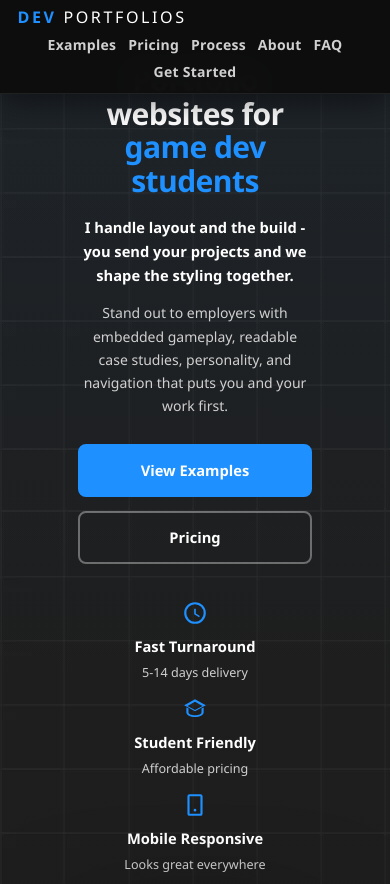
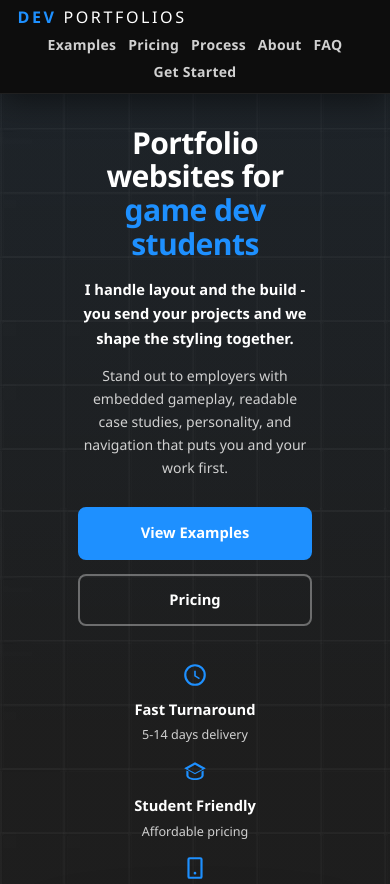
Before and after one commit to JackIGuess/DevPortfolios, a plain HTML site: page index.html in a window 390 px wide. Shown: the top 884 px of the page. Drawn offline with Linux system fonts and the light colour scheme.

Commit message:
Mobile Compatibility

```diff
--- a/index.html
+++ b/index.html
@@ -533,6 +533,7 @@
   </div>
 </div>
 
+<script src="js/header-offset.js"></script>
 <script src="js/showcase-slider.js" defer></script>
 <script src="js/pricing-cards.js" defer></script>
 <script src="js/faq-accordion.js" defer></script>
--- /dev/null
+++ b/js/header-offset.js
@@ -0,0 +1,38 @@
+(function () {
+  if (!document.body.classList.contains("service-site")) return;
+
+  const header = document.querySelector(".site-header");
+  if (!header) return;
+
+  const mobileQuery = window.matchMedia("(max-width: 640px)");
+
+  function clearOffset() {
+    document.body.style.removeProperty("--site-header-offset");
+    document.documentElement.style.removeProperty("scroll-padding-top");
+  }
+
+  function syncHeaderOffset() {
+    if (!mobileQuery.matches) {
+      clearOffset();
+      return;
+    }
+
+    const height = Math.ceil(header.getBoundingClientRect().height);
+    document.body.style.setProperty("--site-header-offset", `${height}px`);
+    document.documentElement.style.setProperty("scroll-padding-top", `${height}px`);
+  }
+
+  syncHeaderOffset();
+  window.addEventListener("resize", syncHeaderOffset);
+  window.addEventListener("load", syncHeaderOffset);
+  mobileQuery.addEventListener("change", syncHeaderOffset);
+
+  if (document.fonts && document.fonts.ready) {
+    document.fonts.ready.then(syncHeaderOffset);
+  }
+
+  if (typeof ResizeObserver !== "undefined") {
+    const observer = new ResizeObserver(syncHeaderOffset);
+    observer.observe(header);
+  }
+})();
--- a/style.css
+++ b/style.css
@@ -1324,13 +1324,15 @@ video.case-media {
    ============================================================= */
 html:has(body.service-site) {
   font-size: 87.5%;
+  scroll-padding-top: 4.5rem;
 }
 
 body.service-site {
   overflow-x: hidden;
   overflow-y: auto;
-  padding-top: var(--site-header-h);
   --site-header-h: 4.5rem;
+  --site-header-offset: var(--site-header-h);
+  padding-top: var(--site-header-offset);
 }
 
 .skip-link {
@@ -1476,7 +1478,7 @@ body.service-site {
 }
 
 .service-section--hero {
-  min-height: calc(100vh - var(--site-header-h));
+  min-height: calc(100vh - var(--site-header-offset));
   padding-top: 0;
   padding-bottom: clamp(2rem, 4vh, 3rem);
   border-bottom-width: 4px;
@@ -3015,6 +3017,16 @@ body.showcase-lightbox-open {
     gap: 2.5rem;
   }
 
+  .service-section--hero {
+    justify-content: flex-start;
+    min-height: auto;
+    padding-top: clamp(1.5rem, 5vh, 2.25rem);
+  }
+
+  .service-section--hero > .service-container {
+    justify-content: flex-start;
+  }
+
   .hero-layout__content {
     padding: 0;
   }
@@ -3153,14 +3165,13 @@ body.showcase-lightbox-open {
 
 
 @media (max-width: 640px) {
-  :root { --site-header-h: 4.25rem; }
-
   .site-header__inner {
     flex-wrap: wrap;
     justify-content: center;
     padding: 0.65rem 1.25rem;
     gap: 0.5rem;
     min-height: auto;
+    align-content: center;
   }
 
   .site-header__brand {
```
